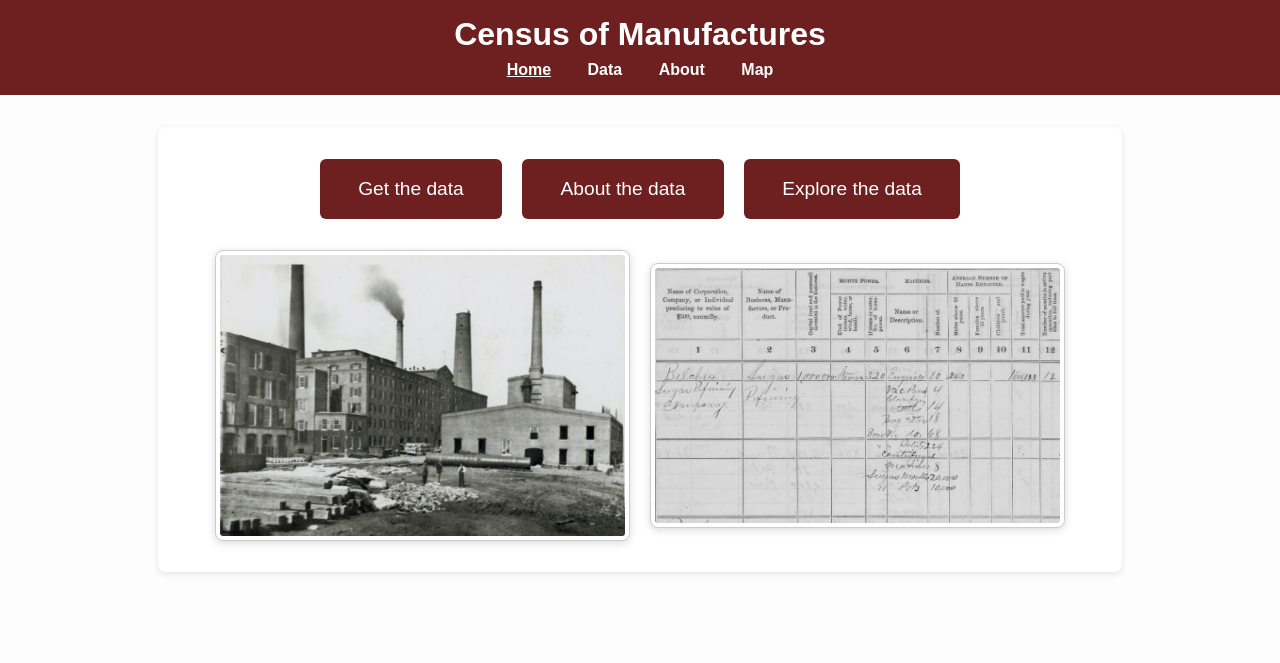
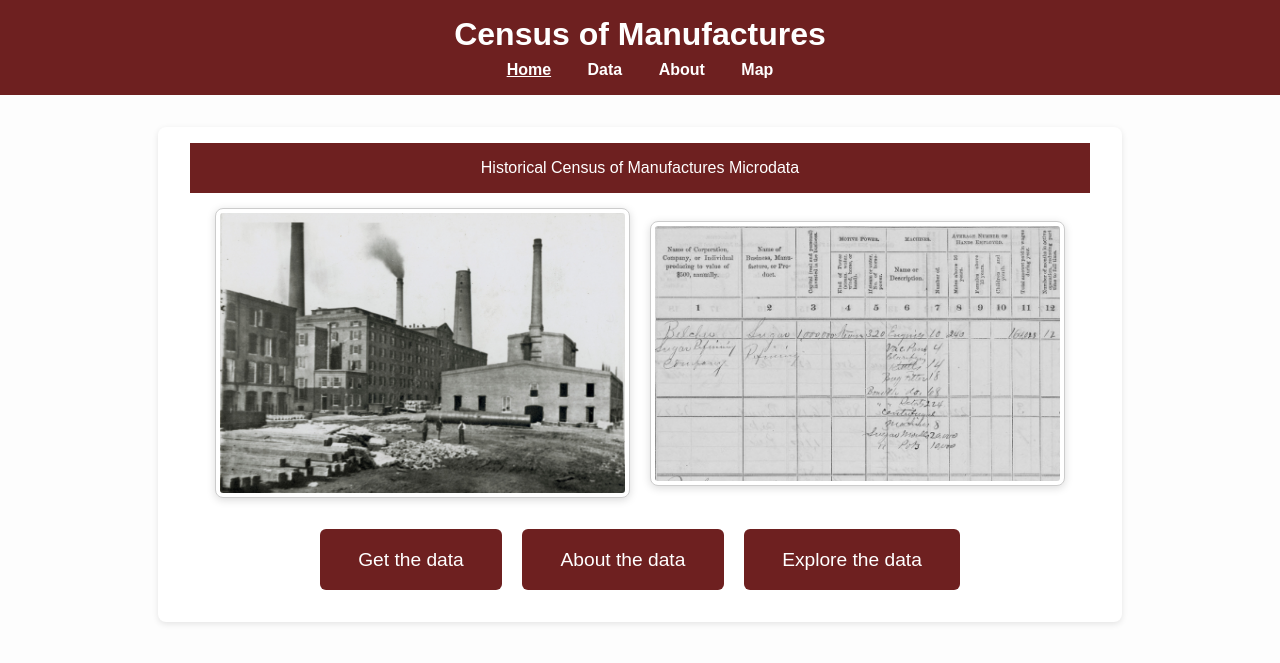
Before and after one commit to allen-otterstrom/CMF_data, a Jekyll site: the page built from index.md, in a window 1280 px wide. Shown: the top 663 px of the page. Built offline with Jekyll 4.4.1, drawn with Linux system fonts in a browser that asks for light colours.

Commit message:
Update index.md

```diff
--- a/index.md
+++ b/index.md
@@ -3,13 +3,19 @@ layout: default
 title: Historical Census of Manufactures Microdata
 ---
 
-<div class="button-container">
-  <a href="get-data.html">Get the data</a>
-  <a href="about.html">About the data</a>
-  <a href="explore.html">Explore the data</a>
+<div class="fullpage">
+  <header>
+    Historical Census of Manufactures Microdata
+  </header>
+
+  <div class="image-container">
+    <img src="/CMF_data/assets/images/Belchers.jpg" alt="Historical photo 1">
+    <img src="/CMF_data/assets/images/belchers_sheet.png" alt="Historical photo 2">
+  </div>
+
+  <div class="button-container">
+    <a href="get-data.html">Get the data</a>
+    <a href="about.html">About the data</a>
+    <a href="explore.html">Explore the data</a>
+  </div>
 </div>
-
-<div class="image-container">
-  <img src="/CMF_data/assets/images/Belchers.jpg" alt="Historical photo 1">
-  <img src="/CMF_data/assets/images/belchers_sheet.png" alt="Historical photo 2">
-</div>
```
